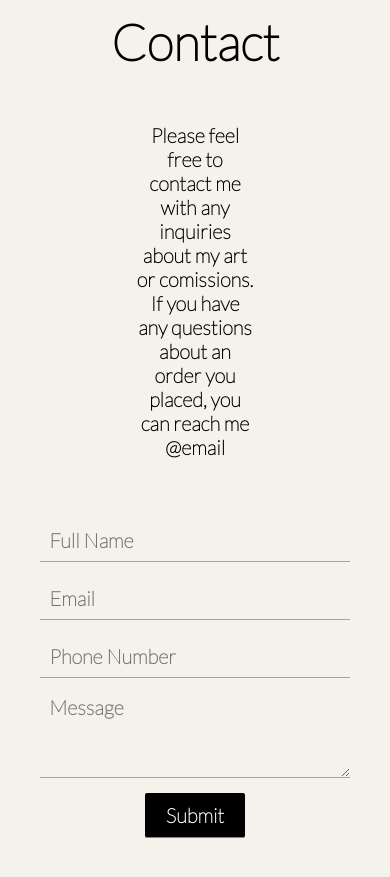
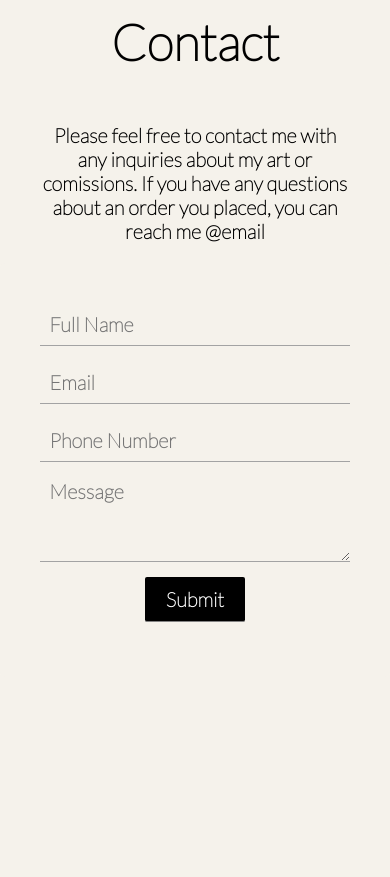
Before and after one commit to Stefan-RR/art-website, a plain HTML site: page index.html in a window 390 px wide. Shown: the part 5560-6437 px from the top of the page. After the commit the page ends 6315 px from the top, so only its background shows below. Drawn offline with Linux system fonts and the light colour scheme.

Commit message:
Update main.css

```diff
--- a/src/main.css
+++ b/src/main.css
@@ -90,6 +90,7 @@ body {
 .link:hover {
     background-color: #ffffff;
     transition: 0.3s;
+    cursor: pointer;
 }
 .link-hide {
     visibility: hidden;
@@ -308,7 +309,7 @@ input {
         padding: 15px;
         opacity: 100%;
       }
-      .nav-hidden:hover {
+    .nav-hidden:hover {
         background-color: #ffffff;
     }
     .show {
@@ -360,4 +361,12 @@ input {
     .comission-information {
         width: 80%;
         list-style: none;
+    }
+    .contact-description {
+        width: 80%;
+        font-weight: bold;
+        font-size: 20px;
+        margin-left: auto;
+        margin-right: auto;
+    }
 }
```
